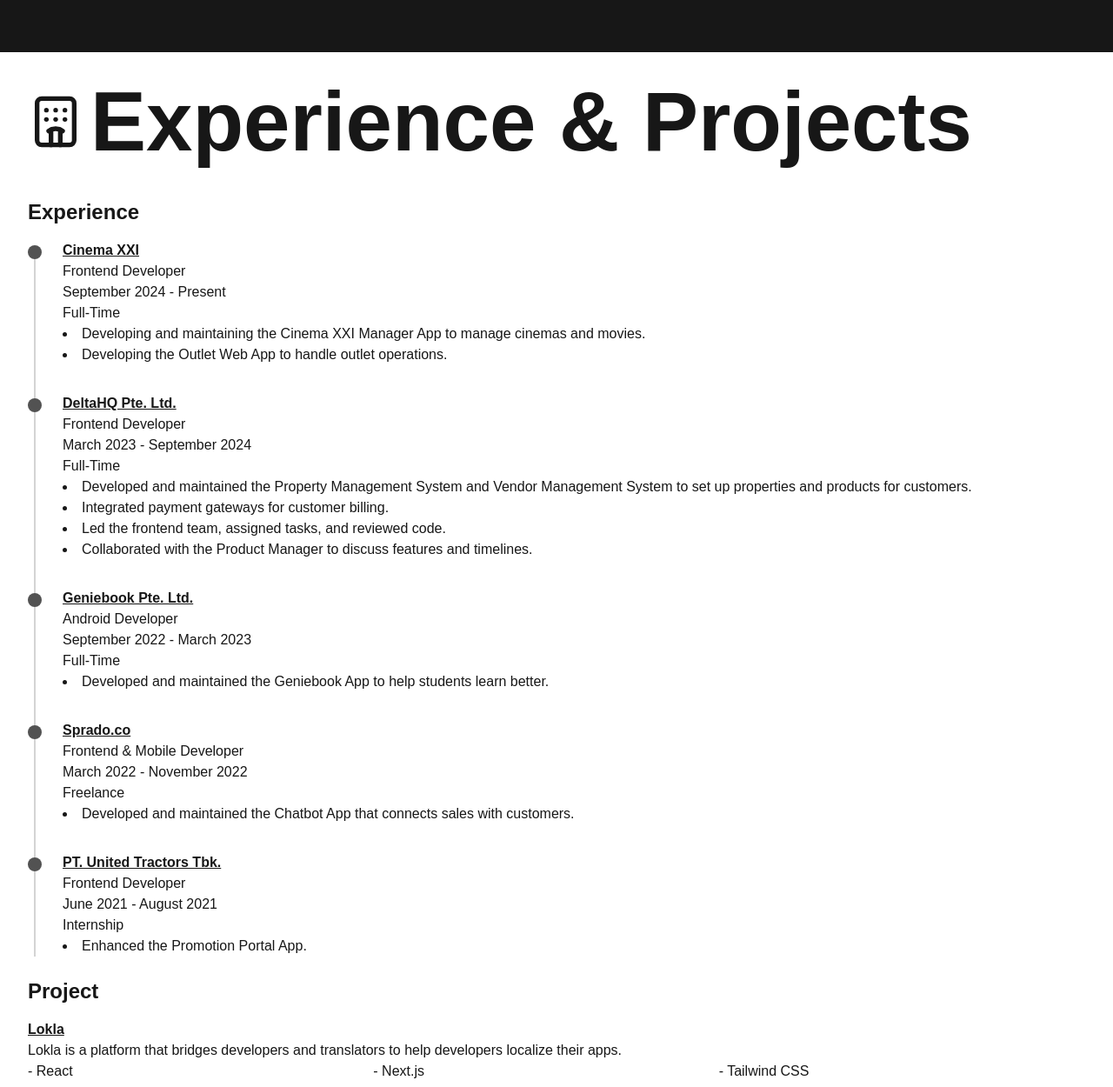
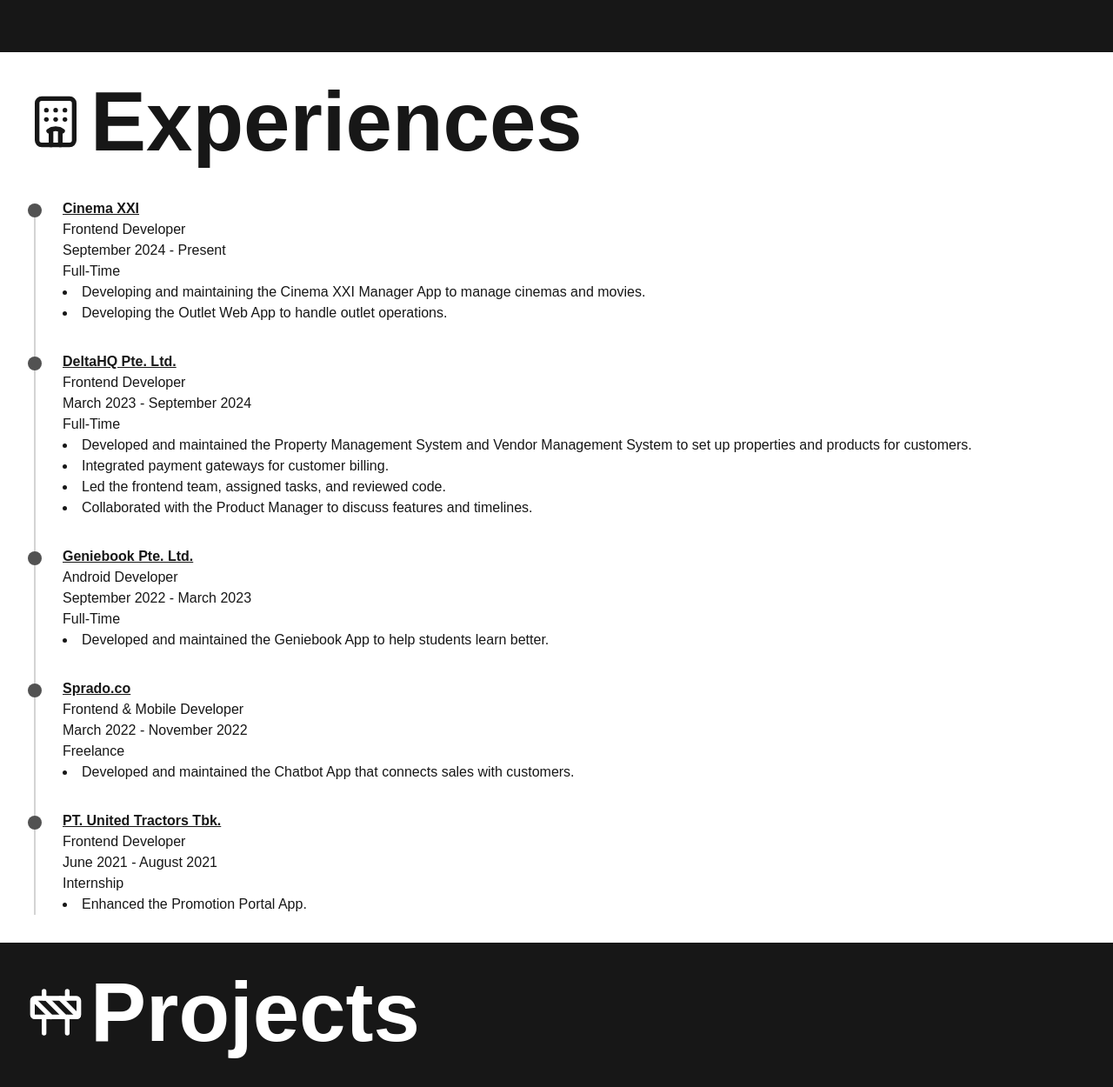
Before and after one commit to mirfanrafif/resumee, a Next.js app: page / in a window 1280 px wide. Shown: the part 1540-2790 px from the top of the page at 87% size. Built offline with nearby package versions, Linux system fonts and the light colour scheme; a web font is replaced by a local one.

Commit message:
split projects

```diff
--- a/src/app/components/side-navigation.jsx
+++ b/src/app/components/side-navigation.jsx
@@ -6,7 +6,8 @@ import { useSpring, animated } from "@react-spring/web";
 const sections = [
   { id: "hero", label: "Home" },
   { id: "stack", label: "Stack" },
-  { id: "experience", label: "Experience" },
+  { id: "experiences", label: "Experiences" },
+  { id: "projects", label: "Projects" },
   { id: "education", label: "Education" },
   { id: "socials", label: "Socials" },
 ];
--- a/src/app/page.jsx
+++ b/src/app/page.jsx
@@ -69,20 +69,15 @@ export default function Home() {
         </div>
       </Section>
 
-      <Section id="experience">
+      <Section id="experiences">
         <div className="space-y-10">
           <BigTitle>
             <div className="flex flex-row gap-2 items-center">
               <Hotel size={64} />
-              <h2 className="font-bold text-5xl lg:text-8xl">
-                Experience & Projects
-              </h2>
+              <h2 className="font-bold text-5xl lg:text-8xl">Experiences</h2>
             </div>
           </BigTitle>
 
-          <div className="space-y-6">
-            <div className="space-y-4">
-              <h3 className="text-2xl font-bold mb-4">Experience</h3>
           <div className="relative">
             {/* Timeline line */}
             <div className="absolute left-2 top-2 bottom-0 w-0.5 bg-neutral-300 dark:bg-neutral-600 translate-x-[-1px]"></div>
@@ -122,34 +117,56 @@ export default function Home() {
             ))}
           </div>
         </div>
+      </Section>
 
-            <div className="space-y-4">
-              <h3 className="text-2xl font-bold mb-4">Project</h3>
+      <Section id="projects" className="bg-neutral-900 text-white">
+        <div className="space-y-10">
+          <BigTitle>
+            <div className="flex flex-row gap-2 items-center">
+              <Construction size={64} />
+              <h2 className="font-bold text-5xl lg:text-8xl">Projects</h2>
+            </div>
+          </BigTitle>
+          <div className="grid grid-cols-1 md:grid-cols-2 lg:grid-cols-3 gap-6">
             {profile.projects.map((project, index) => (
-                <div key={index}>
-                  <h4 className="font-bold underline">{project.projectName}</h4>
-                  <p>{project.description}</p>
-                  <div className="grid grid-cols-3 gap-2">
-                    {project.stack.map((stack, index) => (
-                      <div key={index}>- {stack}</div>
-                    ))}
-                  </div>
+              <div
+                key={index}
+                className="border-2 border-neutral-600 rounded-xl p-6 hover:border-neutral-400 transition-all duration-300 hover:shadow-lg bg-neutral-800/50"
+              >
+                <h4 className="font-bold text-lg mb-3 text-white">
+                  {project.url ? (
                     <a
                       href={project.url}
                       target="_blank"
                       rel="noreferrer"
-                    className="underline"
+                      className="underline hover:text-blue-400 transition-colors duration-200"
                     >
-                    {project.url}
+                      {project.projectName}
                     </a>
+                  ) : (
+                    project.projectName
+                  )}
+                </h4>
+                <p className="text-neutral-300 mb-4 leading-relaxed">
+                  {project.description}
+                </p>
+                <div className="flex flex-wrap gap-3">
+                  {project.stack.map((stack, stackIndex) => (
+                    <span
+                      key={stackIndex}
+                      className="px-4 py-2 bg-transparent text-white border border-white rounded-full text-sm font-medium hover:bg-white hover:text-neutral-900 transition-all duration-200 cursor-default"
+                    >
+                      {stack}
+                    </span>
+                  ))}
+                </div>
               </div>
             ))}
           </div>
         </div>
-        </div>
       </Section>
 
-      <Section id="education" className="bg-neutral-900 text-white">
+      <Section id="education">
         <div className="space-y-10">
           <BigTitle>
             <div className="flex flex-row gap-2 items-center ">
@@ -196,12 +213,14 @@ export default function Home() {
         </div>
       </Section>
 
-      <Section id="socials">
+      <Section id="socials" className="bg-neutral-900 text-white">
         <div className="space-y-10">
           <BigTitle>
             <div className="flex flex-row gap-2 items-center">
               <Globe size={64} />
-              <h2 className="font-bold text-5xl lg:text-8xl">Socials</h2>
+              <h2 className="font-bold text-5xl lg:text-8xl">
+                Have a look at my
+              </h2>
             </div>
           </BigTitle>
           <div className="grid grid-cols-1 md:grid-cols-2 xl:grid-cols-4 gap-6 mt-8">
@@ -370,11 +389,37 @@ const profile = {
   ],
   projects: [
     {
+      projectName: "DeltaEMS", // Experience Management System (Products / services that supporting hotel / property management)
+      description:
+        "DeltaEMS is an Experience Management System designed to streamline the operations on the supporting products and services for hotel and property management.",
+      stack: ["React", "Next.js", "Tailwind CSS", "Rest API"],
+      url: "https://ems.deltahq.com",
+    },
+    {
+      projectName: "DeltaPMS",
+      description:
+        "DeltaPMS is a comprehensive Property Management System designed to streamline property operations, enhance tenant experiences, and optimize management efficiency.",
+      stack: ["React", "Next.js", "Tailwind CSS", "Rest API"],
+      url: "https://pms.deltahq.com",
+    },
+    {
       projectName: "Lokla",
       description:
         "Lokla is a platform that bridges developers and translators to help developers localize their apps.",
       stack: ["React", "Next.js", "Tailwind CSS", "Nest.js", "MongoDB"],
       url: "https://lokla.mirfanrafif.my.id",
     },
+    {
+      projectName: "Gilang Ekspedisi",
+      description:
+        "Gilang Ekspedisi is an app designed to streamline the process of managing shipments and deliveries for a live chicken from poultry farm to production factory, and from the production factory to the end consumer.",
+      stack: ["Flutter", "Dart"],
+    },
+    {
+      projectName: "Aloha Chatbot",
+      description:
+        "Aloha Chatbot is an innovative chatbot application designed to bridge communication between businesses and their customers, by assigning the customers to the relevant agents based on their inquiries.",
+      stack: ["Flutter", "Dart", "Nest.js", "MySQL", "Socket.io"],
+    },
   ],
 };
```
Lines whose indentation alone changed are shown as unchanged.
